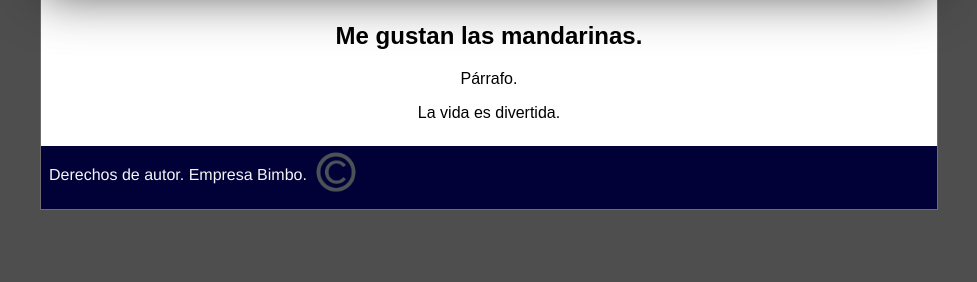
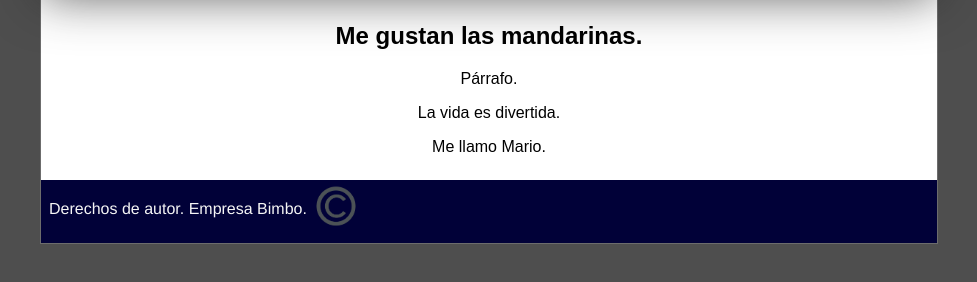
Before and after one commit to ErikGmz/ErikGmz.github.io, a plain HTML site: page Prueba.html in a window 1280 px wide. Shown: the part 114-396 px from the top of the page, without its empty margins (151-1128 px from the left). Drawn offline with Linux system fonts and the light colour scheme.

Commit message:
Adición de nuevo párrafo en HTML.

```diff
--- a/Prueba.html
+++ b/Prueba.html
@@ -19,6 +19,7 @@
                 <h2> Me gustan las mandarinas. </h2>
                 <p> Párrafo. </p>
                 <p> La vida es divertida. </p>
+                <p> Me llamo Mario. </p>
             </div>
             <div id = "Pie_de_pagina">
                 Derechos de autor. Empresa Bimbo.
```
